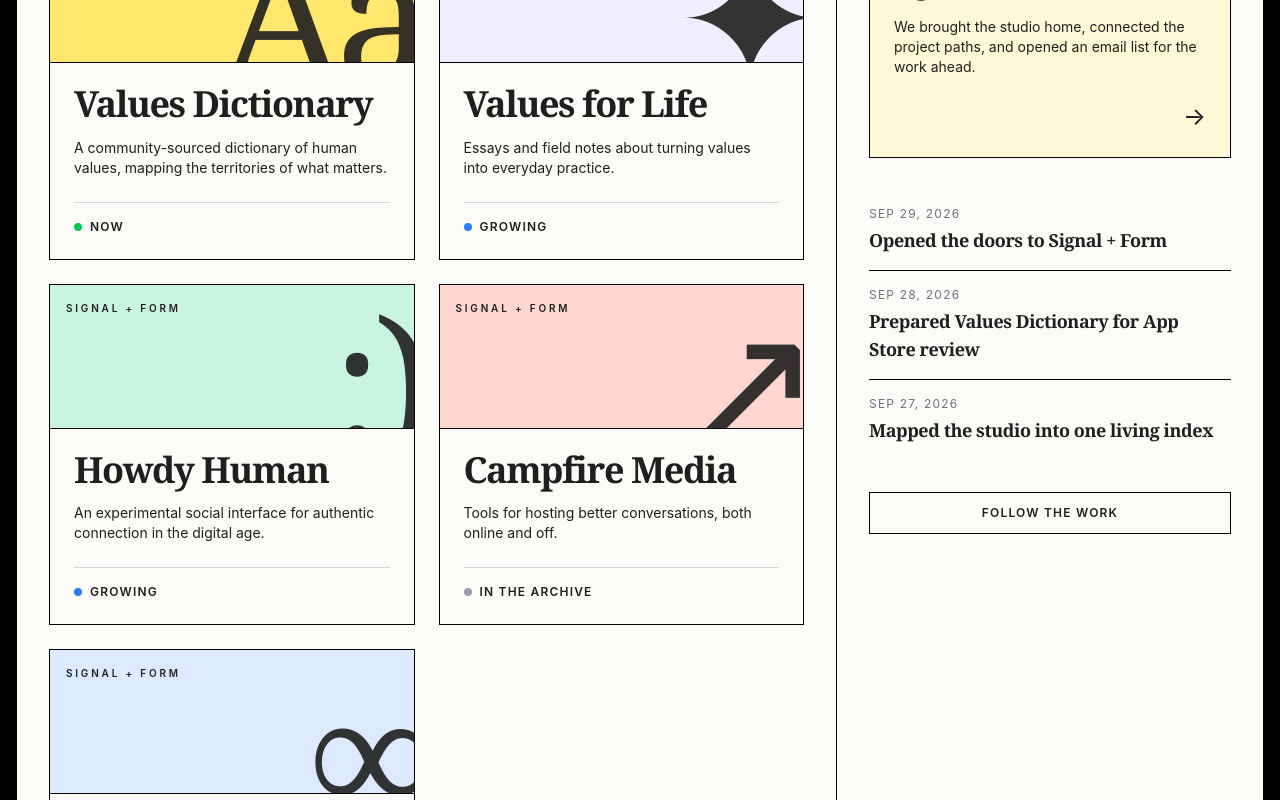
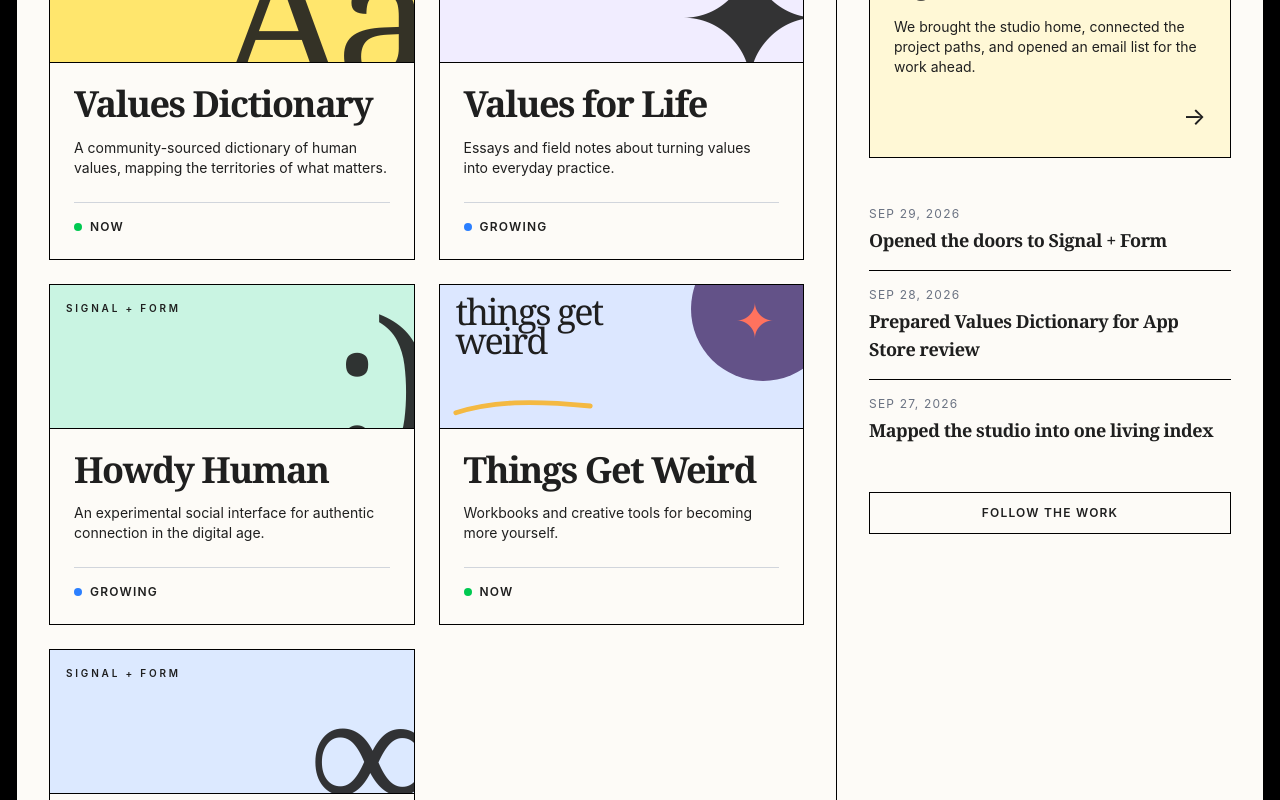
Before and after one commit to HelloSimone91/SignalandFormMedia, a React (Vite) app: page / in a window 1280 px wide. Shown: the part 983-1783 px from the top of the page. Built offline with nearby package versions, Linux system fonts and the light colour scheme.

Commit message:
design: feature Things Get Weird project card

```diff
--- a/src/components/Header.jsx
+++ b/src/components/Header.jsx
@@ -6,7 +6,7 @@ const Header = () => {
       <div className="font-serif text-xl tracking-wide uppercase font-bold">
         Signal + Form
       </div>
-      <nav className="flex flex-wrap justify-center gap-x-6 gap-y-2 text-sm uppercase tracking-widest font-semibold">
+      <nav className="w-full md:w-auto flex flex-wrap justify-center gap-x-4 md:gap-x-6 gap-y-2 text-xs md:text-sm uppercase tracking-widest font-semibold">
         <a href="#projects" className="hover:opacity-70 transition-opacity">Projects</a>
         <a href="#log" className="hover:opacity-70 transition-opacity">Captain's Log</a>
         <a href="#about" className="hover:opacity-70 transition-opacity">About</a>
--- a/src/components/Hero.jsx
+++ b/src/components/Hero.jsx
@@ -9,13 +9,13 @@ const Hero = () => {
       <div className="absolute bottom-20 left-1/3 text-xl opacity-20">✧</div>
 
       <div className="w-full md:w-3/5 z-10 md:pr-10">
-        <h1 className="text-6xl md:text-[5.5rem] lg:text-[6.5rem] font-serif leading-[0.9] tracking-[-0.055em] mb-8 max-w-4xl">
+        <h1 className="text-5xl sm:text-6xl md:text-[5.5rem] lg:text-[6.5rem] font-serif leading-[0.9] tracking-[-0.055em] mb-8 max-w-4xl">
           Media, tools, and gatherings to navigate the wilderness.
         </h1>
         <p className="text-xl md:text-2xl mb-10 max-w-2xl font-serif leading-snug">
           A studio for noticing what matters, making useful things, and sharing what we learn along the way.
         </p>
-        <div className="flex space-x-4">
+        <div className="flex flex-col sm:flex-row gap-4">
           <a href="#projects" className="border border-black rounded-full px-6 py-3 font-semibold uppercase text-sm tracking-widest hover:bg-black hover:text-cream transition-colors inline-block text-center">
             Explore Projects
           </a>
--- a/src/components/Projects.jsx
+++ b/src/components/Projects.jsx
@@ -1,6 +1,6 @@
 import React from 'react';
 
-const ProjectCard = ({ title, description, status, href, accent = "bg-[#f1edff]", mark = "✦", statusColor = "bg-green-500" }) => (
+const ProjectCard = ({ title, description, status, href, accent = "bg-[#f1edff]", mark = "✦", graphic, statusColor = "bg-green-500" }) => (
   <a
     href={href}
     target={href?.startsWith('http') ? '_blank' : undefined}
@@ -8,8 +8,21 @@ const ProjectCard = ({ title, description, status, href, accent = "bg-[#f1edff]"
     className="flex flex-col h-full border border-black group cursor-pointer hover:-translate-y-1 hover:shadow-[8px_8px_0_#1f1f1f] transition-all no-underline text-inherit overflow-hidden"
   >
     <div className={`h-28 md:h-36 border-b border-black ${accent} relative overflow-hidden`} aria-hidden="true">
-      <span className="absolute -right-3 -bottom-10 font-serif text-[9rem] md:text-[11rem] leading-none tracking-tighter opacity-90 transition-transform duration-500 group-hover:-translate-x-3 group-hover:-translate-y-2">{mark}</span>
-      <span className="absolute top-4 left-4 text-[10px] uppercase tracking-[0.28em] font-semibold">Signal + Form</span>
+      {graphic === "weird" ? (
+        <>
+          <div className="absolute -right-8 -top-12 w-36 h-36 rounded-full bg-[#5d4a82] opacity-95 transition-transform duration-500 group-hover:scale-110"></div>
+          <span className="absolute right-7 top-3 text-5xl text-[#ff725e] transition-transform duration-500 group-hover:rotate-12">✦</span>
+          <span className="absolute left-4 top-3 font-serif text-3xl md:text-4xl leading-[0.82] tracking-[-0.055em]">things get<br />weird</span>
+          <svg className="absolute left-3 bottom-2 w-36 h-7 text-[#f4b942]" viewBox="0 0 150 28" fill="none">
+            <path d="M4 21C42 9 83 8 144 14" stroke="currentColor" strokeWidth="5" strokeLinecap="round" />
+          </svg>
+        </>
+      ) : (
+        <>
+          <span className="absolute -right-3 -bottom-10 font-serif text-[9rem] md:text-[11rem] leading-none tracking-tighter opacity-90 transition-transform duration-500 group-hover:-translate-x-3 group-hover:-translate-y-2">{mark}</span>
+          <span className="absolute top-4 left-4 text-[10px] uppercase tracking-[0.28em] font-semibold">Signal + Form</span>
+        </>
+      )}
     </div>
     <div className="p-6 flex-grow flex flex-col">
       <h3 className="text-3xl md:text-4xl font-serif font-bold leading-[0.95] tracking-[-0.04em] mb-4">{title}</h3>
@@ -53,12 +66,13 @@ const Projects = () => {
       statusColor: "bg-blue-500"
     },
     {
-      title: "Campfire Media",
-      description: "Tools for hosting better conversations, both online and off.",
-      accent: "bg-[#ffd7cf]",
-      mark: "↗",
-      status: "IN THE ARCHIVE",
-      statusColor: "bg-gray-400"
+      title: "Things Get Weird",
+      description: "Workbooks and creative tools for becoming more yourself.",
+      href: "https://thingsgetweird.com/",
+      accent: "bg-[#dce7ff]",
+      graphic: "weird",
+      status: "NOW",
+      statusColor: "bg-green-500"
     },
     {
       title: "The Long View",
--- a/src/index.css
+++ b/src/index.css
@@ -10,6 +10,11 @@
 }
 
 @layer base {
+  html, body, #root {
+    max-width: 100%;
+    overflow-x: hidden;
+  }
+
   body {
     @apply bg-cream text-dark font-sans;
     -webkit-font-smoothing: antialiased;
@@ -26,6 +31,24 @@
   }
 }
 
+@media (max-width: 640px) {
+  header nav {
+    display: grid;
+    grid-template-columns: repeat(2, minmax(0, 1fr));
+    width: 100%;
+  }
+
+  header nav a {
+    text-align: center;
+  }
+
+  #about,
+  #about > div {
+    min-width: 0;
+    max-width: 100%;
+  }
+}
+
 @media (prefers-reduced-motion: no-preference) {
   .hero-orbit > div:nth-child(1),
   .hero-orbit > div:nth-child(2) {
```
